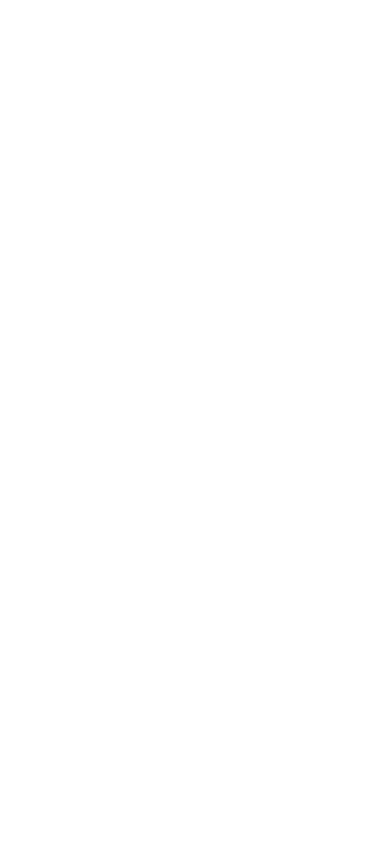
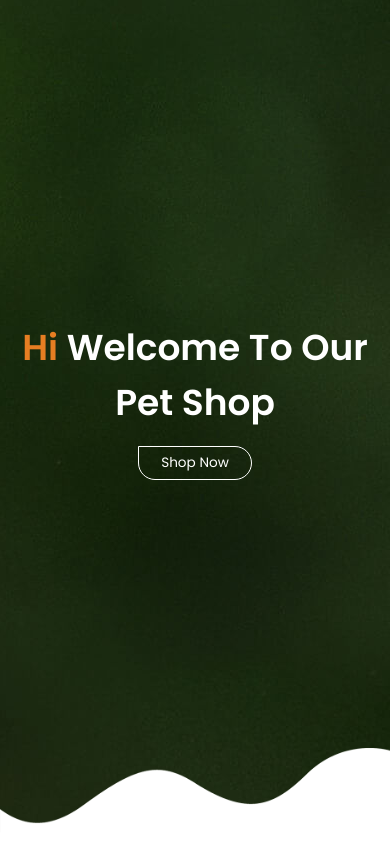
Before and after one commit to devhiderlan/pet-shop, a plain HTML site: page index.html in a window 390 px wide. Drawn offline with Linux system fonts and the light colour scheme.

Commit message:
Created Home section: Structure and styling

```diff
--- a/Assets/css/style.scss
+++ b/Assets/css/style.scss
@@ -35,6 +35,19 @@ $box-shadow: 0 0.5rem 1.5rem rgba(0, 0, 0, 0.1);
    }
 }
 
+@mixin white-btn {
+   color: $white;
+   border-color: $white;
+
+   &:hover {
+      color: $black;
+   }
+
+   &::before {
+      background: $white;
+   }
+}
+
 html {
    font-size: 62.5%;
    overflow-x: hidden;
@@ -55,10 +68,14 @@ html {
    }
 }
 
+section {
+   padding: 5rem 9%;
+}
+
 .btn {
    display: inline-block;
    margin-top: 1rem;
-	padding: .8rem 2.8rem;
+   padding: 0.8rem 2.8rem;
    border: $border;
    border-radius: 5rem;
    border-top-left-radius: 0;
@@ -73,12 +90,13 @@ html {
    &::before {
       content: '';
       position: absolute;
-		top: 0; left: 0;
+      top: 0;
+      left: 0;
       height: 100%;
       width: 100%;
       background: $black;
       z-index: -1;
-		transition: .2s linear;
+      transition: 0.2s linear;
       clip-path: circle(0% at 0% 5%);
    }
 
@@ -112,13 +130,14 @@ html {
    padding: 2rem 9%;
    box-shadow: $box-shadow;
    position: fixed;
-	top: 0; left: 0; right: 0;
-	z-index:1000;
+   top: 0;
+   left: 0;
+   right: 0;
+   z-index: 1000;
    transform: translateY(-10rem);
 
    &.active {
       transform: translateY(0rem);
-
    }
 
    .logo {
@@ -128,11 +147,11 @@ html {
 
       i {
          color: $carrot-color;
-			margin-right: .5rem;
+         margin-right: 0.5rem;
       }
    }
 
-	.navbar a{
+   .navbar a {
       margin: 0 1rem;
       font-size: 1.7rem;
       color: $light-color;
@@ -146,7 +165,7 @@ html {
    .icons div {
       font-size: 2.5rem;
       margin-left: 1.5rem;
-		color:$black;
+      color: $black;
       cursor: pointer;
 
       &:hover {
@@ -156,29 +175,30 @@ html {
 
    .login-form {
       position: absolute;
-		top: 120%; right: 2rem;
+      top: 120%;
+      right: 2rem;
       width: 35rem;
       border-radius: 1rem;
       background: $white;
       box-shadow: $box-shadow;
-		padding:2rem;
+      padding: 2rem;
       display: none;
 
       &.active {
          display: block;
-			animation: fadeIn .4s linear;
+         animation: fadeIn 0.4s linear;
       }
 
       h3 {
          color: $black;
          font-size: 2.5rem;
-			padding-bottom: .5rem;
+         padding-bottom: 0.5rem;
       }
 
       .box {
          width: 100%;
          border-bottom: $border;
-			border-width: .1rem;
+         border-width: 0.1rem;
          padding: 1.5rem 0;
          font-size: 1.6rem;
          color: $black;
@@ -189,7 +209,7 @@ html {
       .remember {
          display: flex;
          align-items: center;
-			gap: .5rem;
+         gap: 0.5rem;
          padding: 1rem 0;
 
          label {
@@ -226,6 +246,57 @@ html {
    display: none;
 }
 
+.home {
+   min-height: 100vh;
+   display: flex;
+   align-items: center;
+   justify-content: flex-end;
+   background: url(../image/home_bg_img.jpg) no-repeat;
+   background-position: center;
+   background-color: cover;
+   position: relative;
+
+   .content {
+      width: 50rem;
+
+      h3 {
+         font-size: 6rem;
+         color: $white;
+         padding-bottom: 1rem;
+
+         span {
+            color: $carrot-color;
+         }
+      }
+
+      .btn {
+         @include white-btn();
+      }
+   }
+
+   .wave {
+      position: absolute;
+      bottom: 0;
+      left: 0;
+      width: 100%;
+      height: 12rem;
+   }
+}
+
+
+
+
+
+
+
+
+
+
+
+
+
+
+
 
 
 
@@ -236,8 +307,7 @@ html {
 
 //Media queries
 
-
-@media (max-width:991px) {
+@media (max-width: 991px) {
    html {
       font-size: 55%;
    }
@@ -245,10 +315,27 @@ html {
    .header {
       padding: 2rem;
    }
+
+   section {
+      padding: 5rem 2rem;
    }
 
-@media (max-width:768px) {
+   .home {
+      justify-content: center;
+      background-position: right;
 
+      .content {
+         text-align: center;
+         padding-bottom: 5rem;
+
+         h3 {
+            font-size: 4.5rem;
+         }
+      }
+   }
+}
+
+@media (max-width: 768px) {
    #menu-btn {
       display: inline-block;
    }
@@ -256,7 +343,9 @@ html {
    .header {
       .navbar {
          position: absolute;
-			top: 99%; left: 0; right: 0;
+         top: 99%;
+         left: 0;
+         right: 0;
          background: $white;
          clip-path: polygon(0 0, 100% 0, 100% 0, 0 0);
 
@@ -272,7 +361,7 @@ html {
    }
 }
 
-@media (max-width:450px) {
+@media (max-width: 450px) {
    html {
       font-size: 50%;
    }
@@ -280,5 +369,4 @@ html {
    .header .login-form {
       width: 90%;
    }
-
 }
--- a/index.html
+++ b/index.html
@@ -56,5 +56,14 @@
             </div>
          </form>
       </header>
+
+      <section class="home" id="home">
+         <div class="content">
+            <h3><span>hi </span>welcome to our pet shop</h3>
+            <a href="#" class="btn">shop now</a>
+         </div>
+
+         <img src="./Assets/image/bottom_wave.png" alt="" class="wave" />
+      </section>
    </body>
 </html>
```
Also changed, not shown: Assets/css/style.css, 1 other file. Lines whose indentation alone changed are shown as unchanged.
